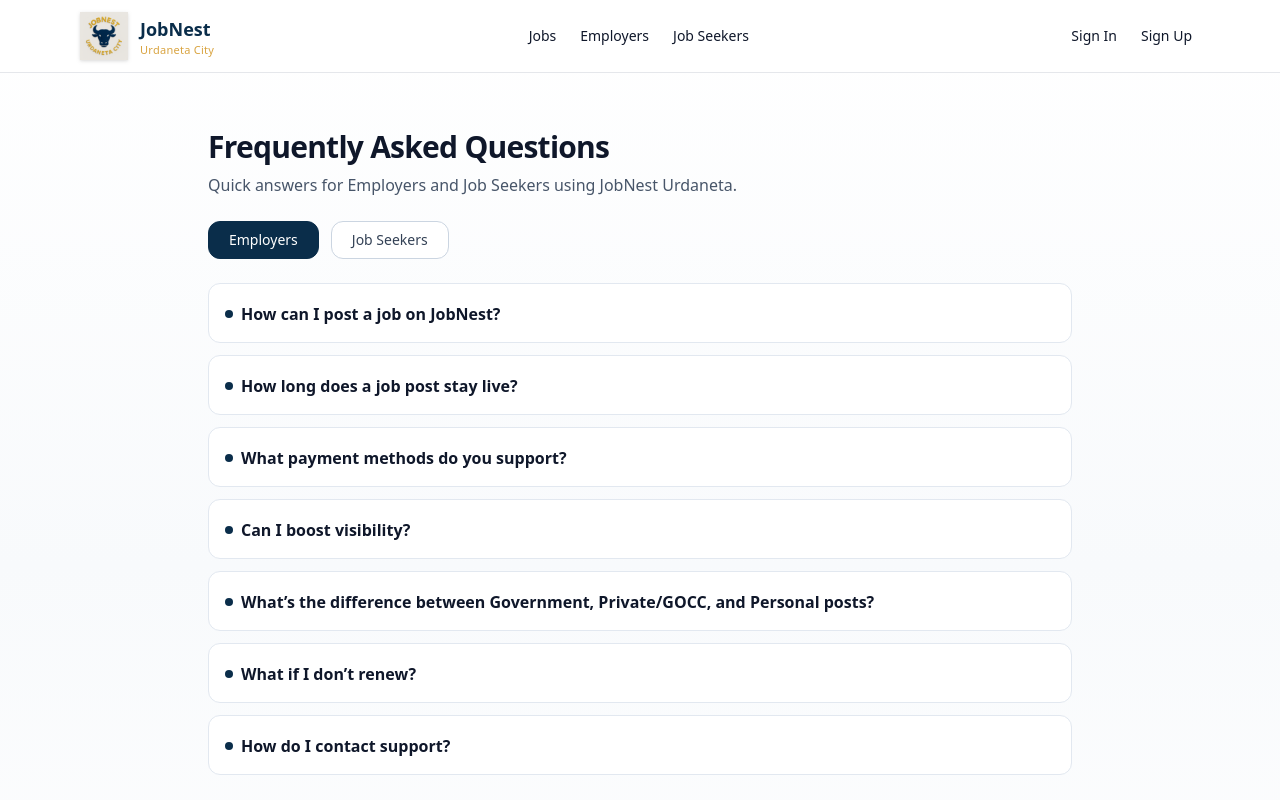
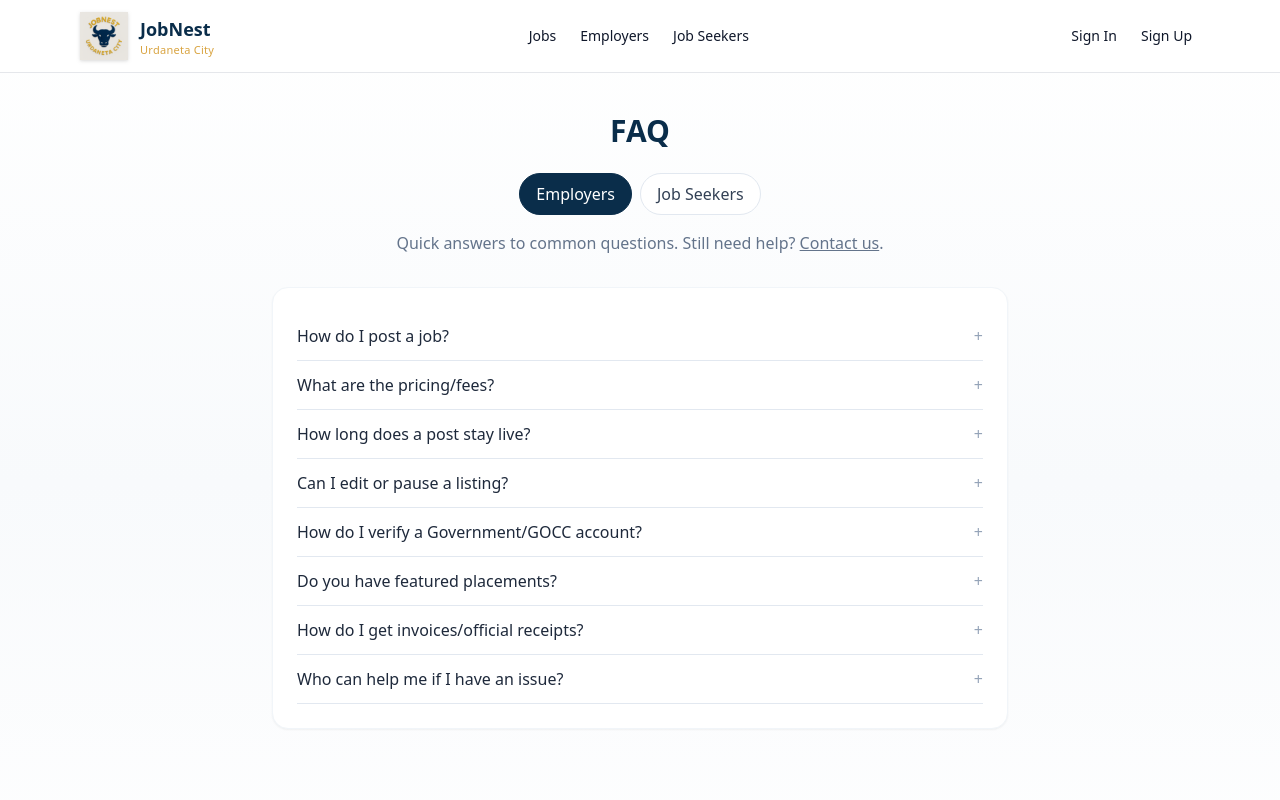
Before and after one commit to RomeoBello/jobnest-urdaneta, a Next.js app: page /faq in a window 1280 px wide. Shown: the top 800 px of the page. Built offline with nearby package versions, Linux system fonts and the light colour scheme.

Commit message:
feat(faq): add employer & job seeker FAQ with tabs

```diff
--- a/app/faq/page.tsx
+++ b/app/faq/page.tsx
@@ -1,187 +1,93 @@
 'use client';
 
-import { useState } from 'react';
-import type { Metadata } from 'next';
+import React from 'react';
 
-export const metadata: Metadata = {
-  title: 'FAQ | JobNest Urdaneta City',
-  description:
-    'Frequently asked questions for Employers and Job Seekers using JobNest Urdaneta City.',
-};
+type QA = { q: string; a: React.ReactNode };
 
-// ---- Editable FAQ DATA -------------------------------------------------------
-type QA = { q: string; a: string };
-
-const EMPLOYER_FAQ: QA[] = [
-  {
-    q: 'How can I post a job on JobNest?',
-    a: 'Sign in to your Employer account and click “Post a Job”. Choose your plan (Government, Private/GOCC, or Featured Add-On) and complete the form.',
-  },
-  {
-    q: 'How long does a job post stay live?',
-    a: 'Each listing remains active for 30 days from approval. You may renew or feature the listing anytime.',
-  },
-  {
-    q: 'What payment methods do you support?',
-    a: 'GCash, Maya, and other local gateways. Payment is authorized when you confirm your plan.',
-  },
-  {
-    q: 'Can I boost visibility?',
-    a: 'Yes. The ₱100/day Featured Add-On places your job on top of search results and on the homepage.',
-  },
-  {
-    q: 'What’s the difference between Government, Private/GOCC, and Personal posts?',
-    a: 'Government posts are free for verified offices. Private/GOCC is ₱500/month. Personal (e.g., household help) is free to post but charges ₱0.10 per click.',
-  },
-  {
-    q: 'What if I don’t renew?',
-    a: 'Expired posts are hidden automatically. Your account and data remain intact.',
-  },
-  {
-    q: 'How do I contact support?',
-    a: 'Email support@jobnest.ph or use the Contact page. Our CS team will assist you.',
-  },
+const employerFaq: QA[] = [
+  { q: 'How do I post a job?', a: <>Go to <strong>Employers → Post a Job</strong>, complete the form, and submit for instant publishing.</> },
+  { q: 'What are the pricing/fees?', a: <>Private/GOCC companies follow the current pricing on the <a href="/pricing" className="underline">Pricing</a> page. Government posts are free after verification. Pay‑per‑click applies when configured.</> },
+  { q: 'How long does a post stay live?', a: <>Standard posts run for <strong>30 days</strong> by default. You can extend or feature them anytime.</> },
+  { q: 'Can I edit or pause a listing?', a: <>Yes. Open <strong>Employers → My Jobs</strong>, then use <em>Edit</em> or <em>Pause</em>.</> },
+  { q: 'How do I verify a Government/GOCC account?', a: <>Sign up with an official email (e.g., <code>@gov.ph</code>) or upload an authorization letter/ID for manual review.</> },
+  { q: 'Do you have featured placements?', a: <>Yes — choose the <strong>Featured Add‑On</strong> on the Pricing page to place your job at the top and on the homepage highlight section.</> },
+  { q: 'How do I get invoices/official receipts?', a: <>After payment, a receipt is emailed automatically. You can also download invoices from <strong>Employers → Billing</strong>.</> },
+  { q: 'Who can help me if I have an issue?', a: <>Message us via the <a className="underline" href="/contact">Contact Us</a> page or email the JobNest support team. We’ll respond within 1 business day.</> },
 ];
 
-const SEEKER_FAQ: QA[] = [
-  {
-    q: 'Do I need to pay to apply?',
-    a: 'No. JobNest is free for job seekers. Create a profile and apply directly to listings.',
-  },
-  {
-    q: 'How do I know if an employer is verified?',
-    a: 'Look for the green check badge beside the employer’s name. It means they passed our verification.',
-  },
-  {
-    q: 'How do I update my profile?',
-    a: 'Go to “My Account → Edit Profile” to update your info, resume, and contact details.',
-  },
-  {
-    q: 'I applied but didn’t get a reply. What now?',
-    a: 'Employers review at their own pace. If you don’t hear back within two weeks, keep applying to other openings.',
-  },
-  {
-    q: 'Can I report suspicious posts?',
-    a: 'Yes. Click “Report Job” on the listing. Our team will review promptly and take action if needed.',
-  },
-  {
-    q: 'Is my data safe?',
-    a: 'Yes. We use Firebase Authentication and Firestore rules to keep your data secure and private.',
-  },
+const seekerFaq: QA[] = [
+  { q: 'How do I apply to a job?', a: <>Open a posting and click <strong>Apply</strong>. You can submit your resume and short message to the employer.</> },
+  { q: 'Do I need to pay to apply?', a: <>No. JobNest is free for job seekers.</> },
+  { q: 'How do I create or update my profile?', a: <>Go to <strong>Job Seekers → Profile</strong> to add your experience, skills, and resume.</> },
+  { q: 'Can I get notifications for new jobs?', a: <>Yes. Use <strong>Saved Searches</strong> or <strong>Job Alerts</strong> to get email notifications.</> },
+  { q: 'How do I report a suspicious job?', a: <>Click <em>Report</em> on the job card or contact support. We will review within 24–48 hours.</> },
+  { q: 'Where are the jobs located?', a: <>We focus on Urdaneta City and nearby areas, but some remote roles may appear depending on employers.</> },
+  { q: 'How do I withdraw an application?', a: <>Open <strong>Job Seekers → Applications</strong>, select the job, and click <em>Withdraw</em>.</> },
+  { q: 'How is my data protected?', a: <>We follow our <a href="/privacy" className="underline">Privacy Policy</a>. Only information you choose to share with employers is visible.</> },
 ];
 
-// ---- UI COMPONENTS -----------------------------------------------------------
-function ToggleTabs({
-  active,
-  onChange,
-}: {
-  active: 'employers' | 'seekers';
-  onChange: (v: 'employers' | 'seekers') => void;
-}) {
-  const base =
-    'w-full sm:w-auto px-5 py-2 rounded-xl border text-sm font-medium transition focus:outline-none focus-visible:ring-2 focus-visible:ring-offset-2';
-  const activeCls =
-    'bg-brandNavy text-white border-brandNavy focus-visible:ring-brandNavy';
-  const inactiveCls =
-    'bg-white border-slate-300 text-slate-700 hover:bg-slate-50 focus-visible:ring-slate-400';
-
+function QAItem({ qa, idx }: { qa: QA; idx: number }) {
+  const [open, setOpen] = React.useState(false);
   return (
-    <div
-      role="tablist"
-      aria-label="FAQ category"
-      className="grid grid-cols-2 gap-3 sm:inline-flex"
-    >
+    <div className="border-b border-slate-200 py-3">
       <button
-        role="tab"
-        aria-selected={active === 'employers'}
-        className={`${base} ${active === 'employers' ? activeCls : inactiveCls}`}
-        onClick={() => onChange('employers')}
+        onClick={() => setOpen(!open)}
+        className="w-full flex items-start justify-between text-left"
+        aria-expanded={open}
       >
-        Employers
+        <span className="font-medium text-slate-800">{qa.q}</span>
+        <span className="ml-4 text-slate-400">{open ? '−' : '+'}</span>
       </button>
-      <button
-        role="tab"
-        aria-selected={active === 'seekers'}
-        className={`${base} ${active === 'seekers' ? activeCls : inactiveCls}`}
-        onClick={() => onChange('seekers')}
-      >
-        Job Seekers
-      </button>
+      {open && (
+        <div className="mt-2 text-slate-600 leading-relaxed">
+          {qa.a}
+        </div>
+      )}
     </div>
   );
 }
 
-function QAList({ items }: { items: QA[] }) {
-  return (
-    <div className="mt-6 space-y-3">
-      {items.map((item, i) => (
-        <details
-          key={i}
-          className="group rounded-xl border border-slate-200 bg-white p-4 open:shadow-sm"
-        >
-          <summary className="cursor-pointer list-none text-base font-semibold text-slate-900 marker:hidden">
-            <span className="inline-flex items-center gap-2">
-              <span className="inline-block h-2 w-2 rounded-full bg-brandNavy" />
-              {item.q}
-            </span>
-          </summary>
-          <div className="pt-3 pl-4 text-slate-700">
-            <p>{item.a}</p>
-          </div>
-        </details>
-      ))}
-    </div>
-  );
-}
+export default function FAQPage() {
+  const [tab, setTab] = React.useState<'employers' | 'seekers'>('employers');
 
-// ---- PAGE --------------------------------------------------------------------
-export default function FAQPage() {
-  const [tab, setTab] = useState<'employers' | 'seekers'>('employers');
+  const tabs = [
+    { key: 'employers' as const, label: 'Employers' },
+    { key: 'seekers' as const, label: 'Job Seekers' },
+  ];
+
+  const data = tab === 'employers' ? employerFaq : seekerFaq;
 
   return (
-    <main className="mx-auto max-w-4xl px-4 py-10 sm:py-14">
-      <header className="mb-6">
-        <h1 className="text-3xl font-bold tracking-tight text-slate-900">
-          Frequently Asked Questions
-        </h1>
-        <p className="mt-2 text-slate-600">
-          Quick answers for Employers and Job Seekers using JobNest Urdaneta.
-        </p>
-      </header>
+    <main className="max-w-3xl mx-auto px-4 py-10">
+      <h1 className="text-3xl font-semibold text-brandNavy text-center">FAQ</h1>
 
-      <ToggleTabs active={tab} onChange={setTab} />
+      <div className="mt-6 flex justify-center gap-2">
+        {tabs.map(t => (
+          <button
+            key={t.key}
+            onClick={() => setTab(t.key)}
+            className={[
+              'px-4 py-2 rounded-full border',
+              tab === t.key
+                ? 'bg-brandNavy text-white border-brandNavy'
+                : 'bg-white text-slate-700 border-slate-200 hover:bg-slate-50'
+            ].join(' ')}
+          >
+            {t.label}
+          </button>
+        ))}
+      </div>
 
-      <section aria-live="polite" className="mt-4">
-        {tab === 'employers' ? (
-          <>
-            <h2 className="sr-only">Employers FAQ</h2>
-            <QAList items={EMPLOYER_FAQ} />
-          </>
-        ) : (
-          <>
-            <h2 className="sr-only">Job Seekers FAQ</h2>
-            <QAList items={SEEKER_FAQ} />
-          </>
-        )}
+      <p className="mt-4 text-center text-slate-500">
+        Quick answers to common questions. Still need help?{' '}
+        <a className="underline" href="/contact">Contact us</a>.
+      </p>
+
+      <section className="mt-8 bg-white rounded-2xl shadow-sm border border-slate-100 p-4 sm:p-6">
+        {data.map((qa, i) => (
+          <QAItem key={i} qa={qa} idx={i} />
+        ))}
       </section>
-
-      {/* Helpful links */}
-      <div className="mt-10 rounded-xl border border-slate-200 bg-slate-50 p-5">
-        <p className="text-sm text-slate-700">
-          Still need help? Contact our support team at{' '}
-          <a
-            href="mailto:support@jobnest.ph"
-            className="font-medium text-brandNavy underline"
-          >
-            support@jobnest.ph
-          </a>{' '}
-          or visit the{' '}
-          <a href="/contact" className="font-medium text-brandNavy underline">
-            Contact Us
-          </a>{' '}
-          page.
-        </p>
-      </div>
     </main>
   );
 }
```
